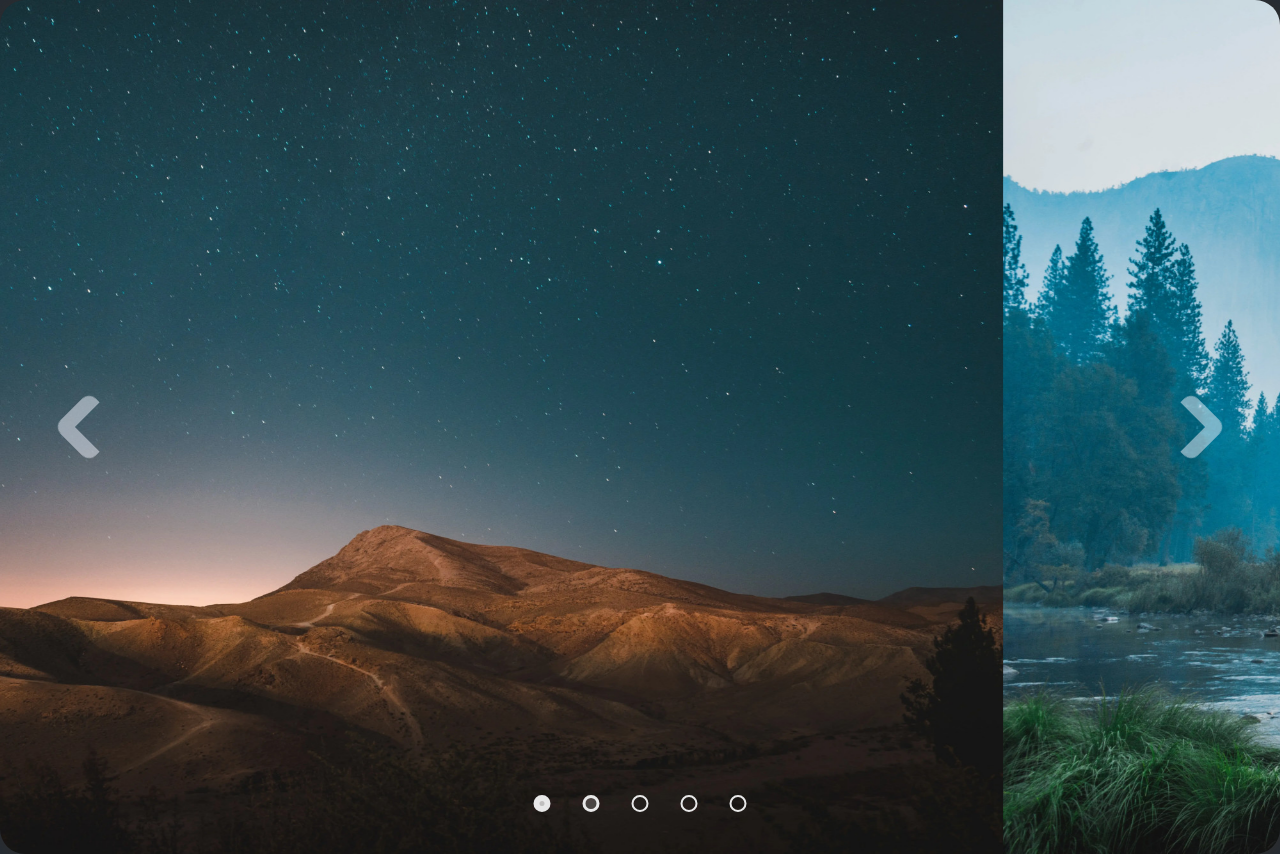
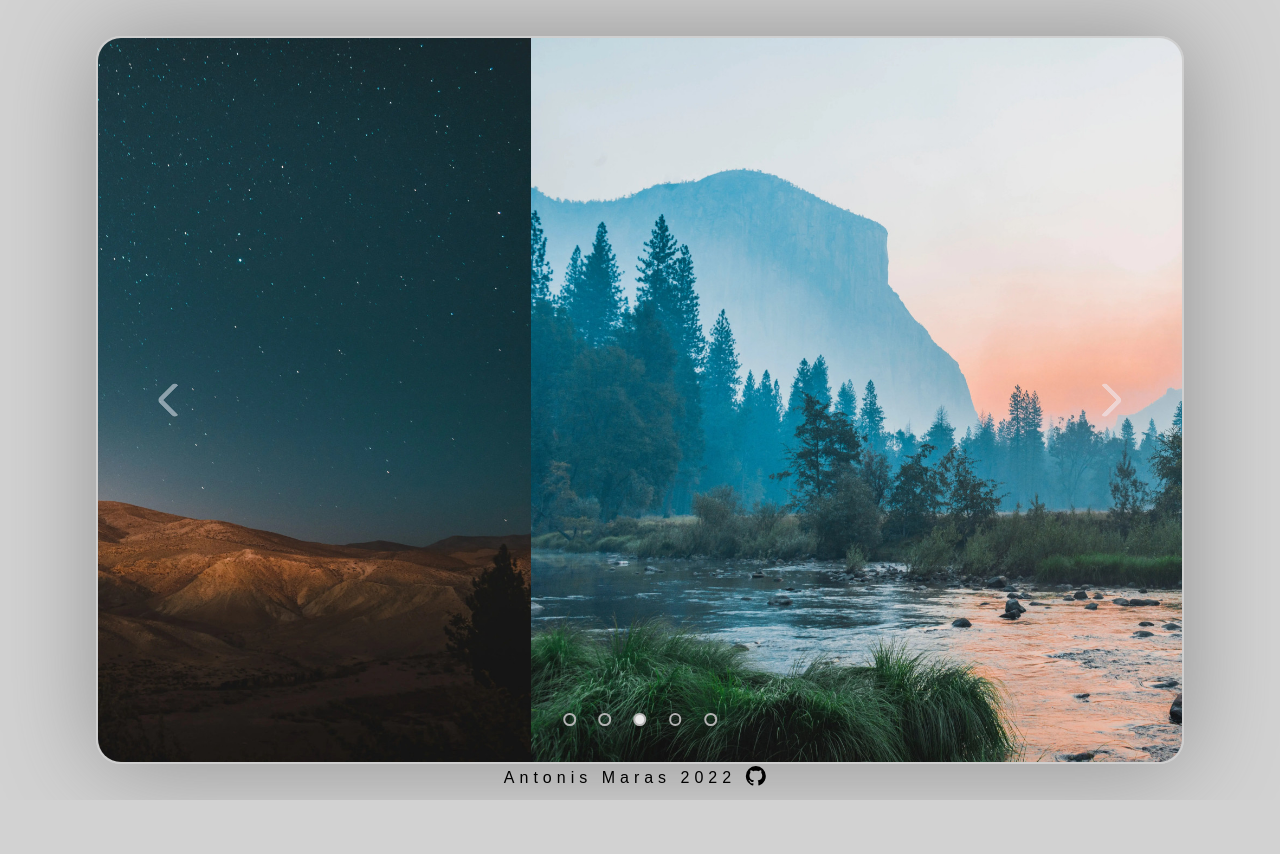
Before and after one commit to anmaras/simple-image-slider, a website: page index.html in a window 1280 px wide. After the commit the page ends 800 px from the top, so only its background shows below. Drawn offline with Linux system fonts and the light colour scheme.

Commit message:
style update

```diff
--- a/index.html
+++ b/index.html
@@ -14,12 +14,21 @@
       <div class="btn-right"></div>
       <div class="radio-wrapper"></div>
       <div class="slider">
-        <img src="./imgs/img1.jpg" loading="auto" />
-        <img src="./imgs/img2.jpg" loading="auto" />
-        <img src="./imgs/img3.jpg" loading="auto" />
-        <img src="./imgs/img4.jpg" loading="auto" />
-        <img src="./imgs/img5.jpg" loading="auto" />
+        <img src="./imgs/img1.jpg" class="slider-imgs" loading="auto" />
+        <img src="./imgs/img2.jpg" class="slider-imgs" loading="auto" />
+        <img src="./imgs/img3.jpg" class="slider-imgs" loading="auto" />
+        <img src="./imgs/img4.jpg" class="slider-imgs" loading="auto" />
+        <img src="./imgs/img5.jpg" class="slider-imgs" loading="auto" />
       </div>
     </div>
+    <footer>
+      <p class="footer-name">Antonis Maras <span class="footer-date"></span></p>
+      <a
+        href="https://github.com/anmaras/simple-image-slider"
+        class="footer-logo"
+        ><img src="/icons/github.svg" alt="github logo"
+      /></a>
+      <p class="footer-year"></p>
+    </footer>
   </body>
 </html>
--- a/main.js
+++ b/main.js
@@ -1,14 +1,16 @@
 const leftButton = document.querySelector('.btn-left');
 const rightButton = document.querySelector('.btn-right');
 const slider = document.querySelector('.slider');
-const imgsList = document.querySelectorAll('img');
+const imgsList = document.querySelectorAll('.slider-imgs');
 const radioWrapper = document.querySelector('.radio-wrapper');
+const spanDate = document.querySelector('.footer-date');
 const timing = 0.5;
 const transFunc = 'ease-in-out';
-const timer = 5000;
+const timer = 2000;
 let counter = 1;
 let radioId = 0;
 const size = imgsList[0].width;
+const date = new Date();
 
 function defaultSlidePosition() {
   slider.style.transform = `translateX(${-size * counter}px)`;
@@ -39,6 +41,7 @@ function resetCounter(radioBtnData) {
 }
 
 function renderRadioMarkUp() {
+  console.log(imgsList);
   imgsList.forEach(createRadioMarkUp);
 }
 
@@ -133,6 +136,8 @@ slider.addEventListener('transitionend', () => {
   }
 });
 
+spanDate.textContent = date.getFullYear();
+
 rightButton.addEventListener('click', moveSliderRight);
 
 leftButton.addEventListener('click', moveSliderLeft);
--- a/package.json
+++ b/package.json
@@ -24,5 +24,8 @@
     "eslint-plugin-import": "^2.26.0",
     "eslint-plugin-n": "^15.2.3",
     "eslint-plugin-promise": "^6.0.0"
+  },
+  "dependencies": {
+    "date-fns": "^2.28.0"
   }
 }
--- a/style.css
+++ b/style.css
@@ -1,8 +1,10 @@
 :root {
-  --button-size: 50px;
-  --button-rotation: 45deg;
-  --button-margin: 4rem;
+  --radio-button-size: clamp(10px, 1vw, 20px);
+  --arrow-size: 60px;
+  --arrow-rotation: 45deg;
+  --arrow-margin: 4rem;
   --arrow-color: #f1f4fd;
+  --arrows-size-calc: clamp(20px, 2vw, 100px);
 }
 
 * {
@@ -16,33 +18,39 @@ body {
   display: flex;
   justify-content: center;
   align-items: center;
-  background-color: rgb(38, 44, 51);
+  background-color: rgb(210, 210, 210);
 }
 
 .container {
   position: relative;
   border-radius: 25px;
-  width: 100%;
+  border: 2px solid rgb(207, 207, 207);
+  width: 85%;
   max-width: 2000px;
+  margin: auto;
   overflow: hidden;
-  box-shadow: 1px 1px 10px 1px rgb(45, 45, 45);
+  box-shadow: 1px 1px 100px rgb(144, 144, 144);
 }
 
 .btn-left,
 .btn-right {
   opacity: 0.5;
   position: absolute;
-  width: var(--button-size);
-  height: var(--button-size);
+
+  width: var(--arrows-size-calc);
+  height: var(--arrows-size-calc);
+
   cursor: pointer;
   z-index: 100;
   top: 0;
   bottom: 0;
   margin-top: auto;
   margin-bottom: auto;
-  transform: rotate(var(--button-rotation));
-  border: 15px solid var(--arrow-color);
-  border-radius: 10px;
+  transform: rotate(var(--arrow-rotation));
+  border-width: clamp(1px, 0.5vw, 5px);
+  border-style: solid;
+  border-radius: clamp(1px, 0.5vw, 5px);
+  border-color: var(--arrow-color);
 
   transition: 0.25s;
   transition-delay: 0.15s;
@@ -53,12 +61,12 @@ body {
   border-top: none;
   border-right: none;
   left: 0;
-  margin-left: var(--button-margin);
+  margin-left: var(--arrow-margin);
 }
 
 .btn-left:hover {
   opacity: 0.8;
-  transform: scale(1.025) translateX(-10px) rotate(var(--button-rotation));
+  transform: translateX(-5px) rotate(var(--arrow-rotation));
 }
 
 .btn-right {
@@ -66,12 +74,12 @@ body {
   border-bottom: none;
 
   right: 0;
-  margin-right: var(--button-margin);
+  margin-right: var(--arrow-margin);
 }
 
 .btn-right:hover {
   opacity: 0.8;
-  transform: translateX(15px) rotate(var(--button-rotation));
+  transform: translateX(5px) rotate(var(--arrow-rotation));
 }
 
 .slider {
@@ -88,10 +96,11 @@ img {
 .radio-wrapper {
   position: absolute;
   bottom: 5%;
+  width: fit-content;
   left: 50%;
   transform: translate(-50%);
   display: flex;
-  gap: 2rem;
+  gap: 1.4rem;
   z-index: 10;
 }
 
@@ -101,10 +110,11 @@ input {
   appearance: none;
 
   border-radius: 50%;
-  width: 17px;
-  height: 17px;
 
-  border: 2px solid rgb(232, 232, 232);
+  width: var(--radio-button-size);
+  height: var(--radio-button-size);
+
+  border: 2px solid rgb(180, 180, 180);
   right: 1px;
   z-index: 10;
   cursor: pointer;
@@ -112,6 +122,22 @@ input {
 }
 
 .checked {
-  border: 8px solid rgb(232, 232, 232);
   background-color: rgb(232, 232, 232);
 }
+
+footer {
+  position: absolute;
+  bottom: 1%;
+  color: black;
+  left: 50%;
+  transform: translate(-50%);
+  font-family: Arial, Helvetica, sans-serif;
+  font-size: 1rem;
+  font-weight: 400;
+  letter-spacing: 5px;
+
+  display: flex;
+  justify-content: center;
+  align-items: center;
+  gap: 0.5rem;
+}
```
Also changed, not shown: icons/github.svg (added), 1 other file.
